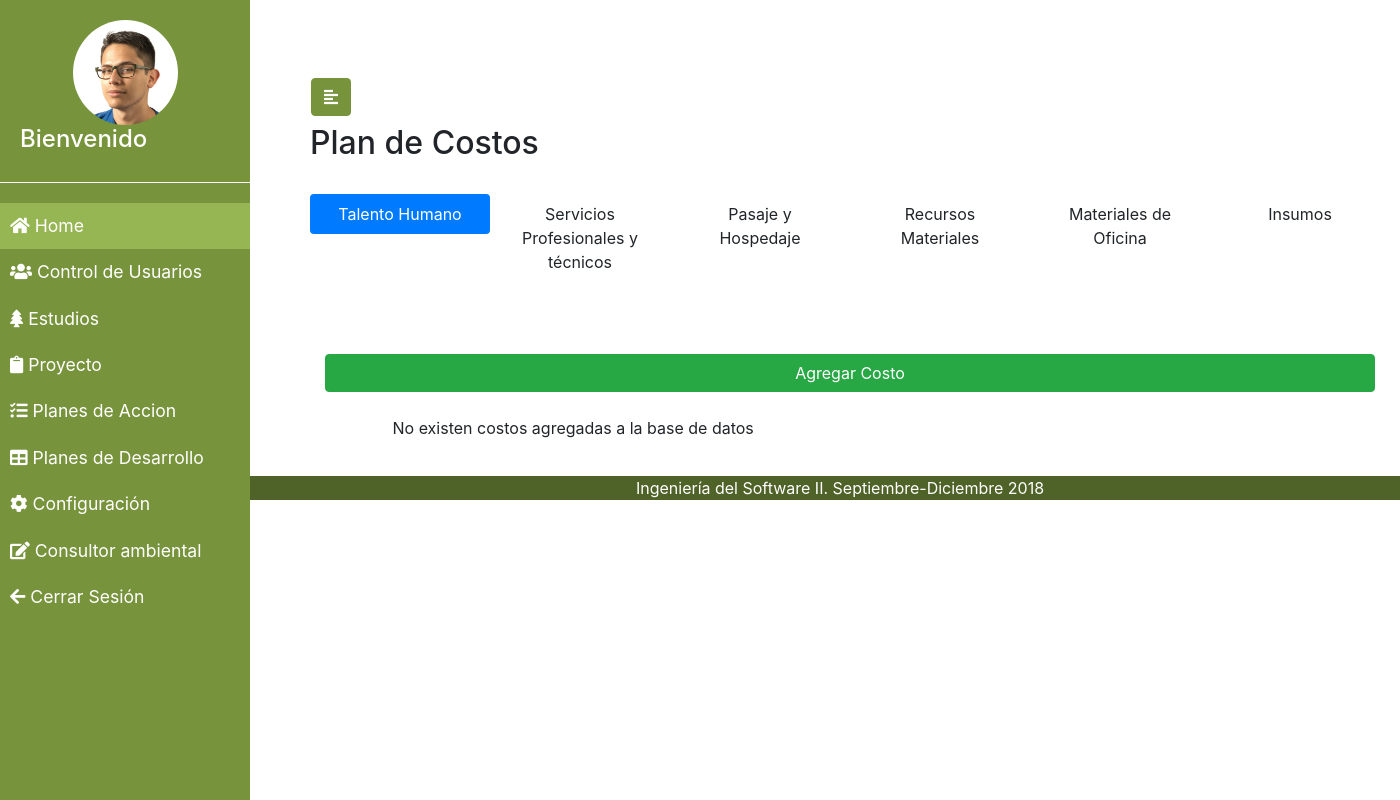
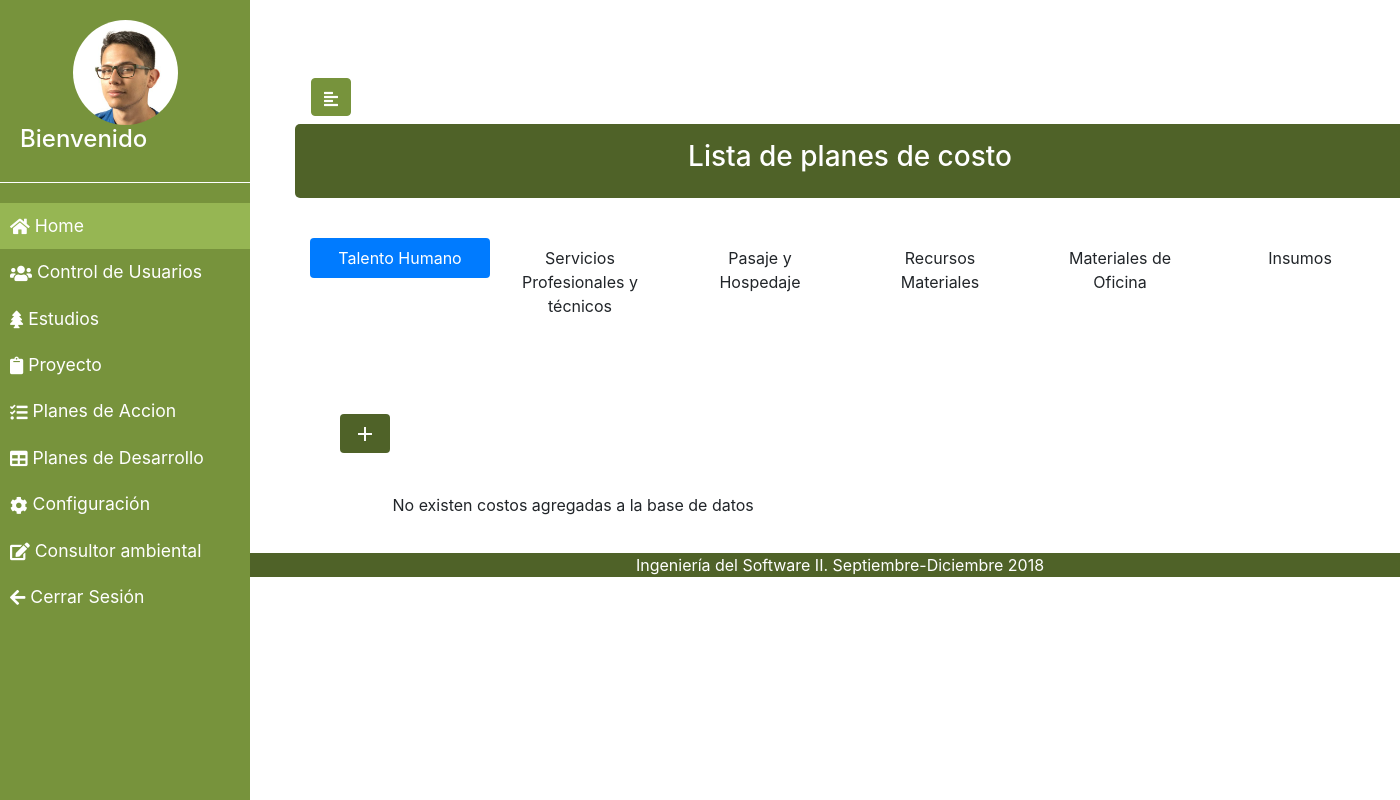
Before and after one commit to german1608/EIA_CI4712, a Django app: page /consultor-crud/costos/ in a window 1400 px wide. Run offline with Django 3.2, Linux system fonts and the light colour scheme; data that the repository does not hold is empty; some libraries are stand-ins or nearby versions.

Commit message:
Se modifico la vista del listado de costos Se cambio el banner y se agrego un boton para agregar un nuevo costo

```diff
--- a/eia_app/templates/eia_app/Costos/list.html
+++ b/eia_app/templates/eia_app/Costos/list.html
@@ -1,6 +1,7 @@
 {% extends 'base.html' %}
 {% load static %}
 {% block css %}
+<link rel="stylesheet" type="text/css" href="{% static 'configuracion/css/configuracion_main.css' %}">
 <link rel="stylesheet" href="{% static 'css/jquery.dataTables.css' %}">
 {% endblock %}
 
@@ -10,7 +11,11 @@
 
 
 <div class="container">
-    <h2>Plan de Costos</h2>
+    <div class="row p-3 justify-content-center mb-3 titulo all-rounded">
+        <div class="col-md-9 col-sm-11 text-center">
+          <h3>Lista de planes de costo</h3>
+        </div>
+    </div>
     <br>
     <!-- Nav pills -->
     <ul class="nav nav-pills nav-justified" role="tablist">
@@ -42,11 +47,11 @@
         <br><br>
 
 
-        <a id="add" href="{% url "consultor-crud:nuevo-costo" %}">
-            <button id="botonAdd" type="button" class="btn btn-success btn-block">
-                Agregar Costo
-            </button>
-        </a>
+        <p>
+            <div class="col-md-1">
+                <a id ="add" class="btn rounded btn-crud" href="{% url 'consultor-crud:nuevo-costo' %}"><i class="material-icons">add</i></a>
+            </div>
+        </p>
 
         <br>
 
@@ -91,11 +96,11 @@
 
 
       <div id="serviciosProf" class="container tab-pane fade"><br>
-        <a id="add" href="{% url "consultor-crud:nuevo-costo-servicios" %}">
-                <button id="botonAdd" type="button" class="btn btn-success btn-block">
-                    Agregar Costo
-                </button>
-            </a>
+        <p>
+            <div class="col-md-1">
+                <a id ="add" class="btn rounded btn-crud" href="{% url 'consultor-crud:nuevo-costo-servicios' %}"><i class="material-icons">add</i></a>
+            </div>
+        </p>
         <br>
         <div class="container" style="width:90% !important">
             {%if object_list.count > 0%}
@@ -137,12 +142,11 @@
 
 
       <div id="pasaje" class="container tab-pane fade"><br>
-
-        <a id="add" href="{% url "consultor-crud:nuevo-costo-pasaje" %}">
-                <button id="botonAdd" type="button" class="btn btn-success btn-block">
-                    Agregar Costo
-                </button>
-            </a>
+        <p>
+            <div class="col-md-1">
+                <a id ="add" class="btn rounded btn-crud" href="{% url 'consultor-crud:nuevo-costo-pasaje' %}"><i class="material-icons">add</i></a>
+            </div>
+        </p>
         <br>
         <div class="container" style="width:90% !important">
             {%if object_list.count > 0%}
@@ -182,11 +186,11 @@
       </div>
 
       <div id="recursos" class="container tab-pane fade"><br>
-        <a id="add" href="{% url "consultor-crud:nuevo-costo-recursos" %}">
-                <button id="botonAdd" type="button" class="btn btn-success btn-block">
-                    Agregar Costo
-                </button>
-            </a>
+        <p>
+            <div class="col-md-1">
+                <a id ="add" class="btn rounded btn-crud" href="{% url 'consultor-crud:nuevo-costo-recursos' %}"><i class="material-icons">add</i></a>
+            </div>
+        </p>
         <br>
         <div class="container" style="width:90% !important">
             {%if object_list.count > 0%}
@@ -225,11 +229,11 @@
       </div>
 
       <div id="oficina" class="container tab-pane fade"><br>
-        <a id="add" href="{% url "consultor-crud:nuevo-costo-oficina" %}">
-                <button id="botonAdd" type="button" class="btn btn-success btn-block">
-                    Agregar Costo
-                </button>
-            </a>
+        <p>
+            <div class="col-md-1">
+                <a id ="add" class="btn rounded btn-crud" href="{% url 'consultor-crud:nuevo-costo-oficina' %}"><i class="material-icons">add</i></a>
+            </div>
+        </p>
         <br>
         <div class="container" style="width:90% !important">
             {%if object_list.count > 0%}
@@ -269,11 +273,11 @@
       </div>
 
       <div id="insumos" class="container tab-pane fade"><br>
-        <a id="add" href="{% url "consultor-crud:nuevo-costo-insumos" %}">
-                <button id="botonAdd" type="button" class="btn btn-success btn-block">
-                    Agregar Costo
-                </button>
-            </a>
+        <p>
+            <div class="col-md-1">
+                <a id ="add" class="btn rounded btn-crud" href="{% url 'consultor-crud:nuevo-costo-insumos' %}"><i class="material-icons">add</i></a>
+            </div>
+        </p>
         <br>
         <div class="container" style="width:90% !important">
             {%if object_list.count > 0%}
```
